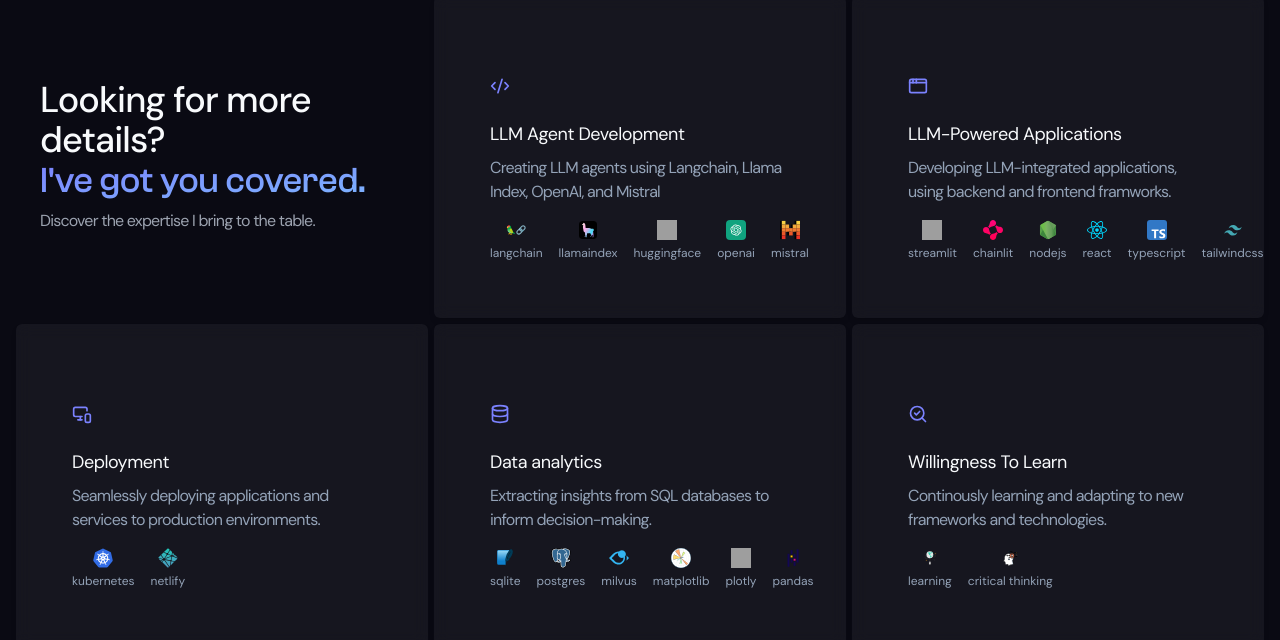
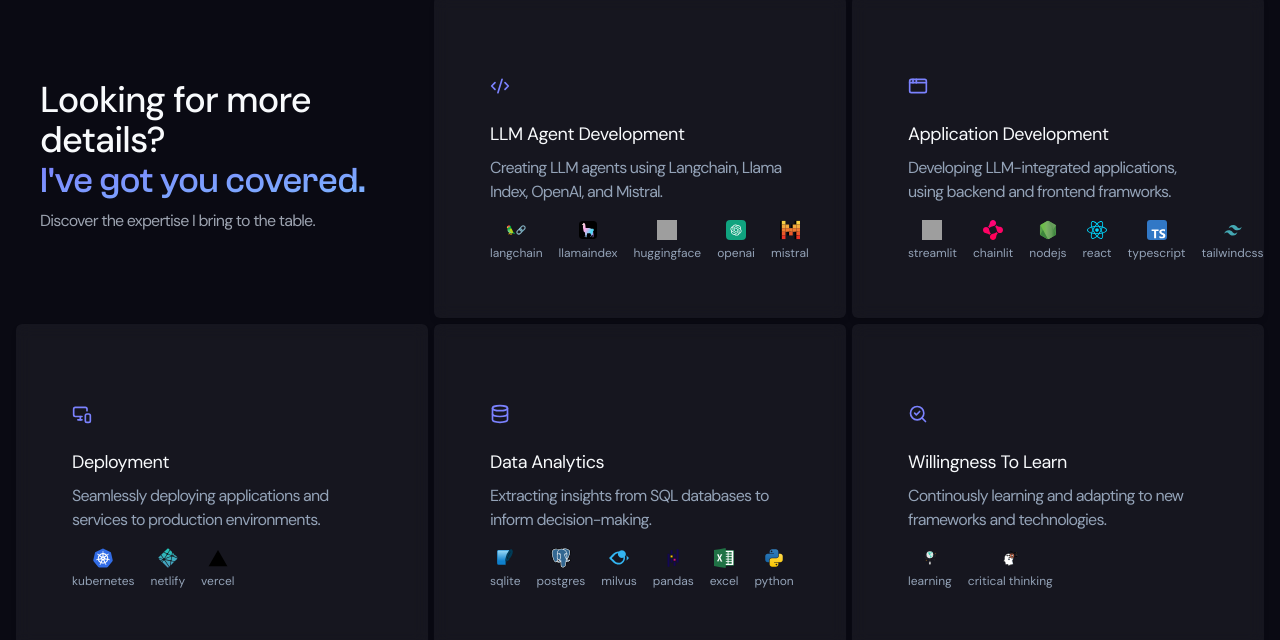
Before and after one commit to ericledevhub/developer-portfolio, a Next.js app: page / in a window 1280 px wide. Shown: the part 4300-4940 px from the top of the page. Built offline with nearby package versions, Linux system fonts and the light colour scheme; grey boxes are pictures that could not be loaded.

Commit message:
Fixed header typos and replaced some skills in data analytics

```diff
--- a/src/components/Expertise.tsx
+++ b/src/components/Expertise.tsx
@@ -13,7 +13,7 @@ const expertise = [
   {
     headericon: Code2,
     service: "LLM Agent Development",
-    description: "Creating LLM agents using Langchain, Llama Index, OpenAI, and Mistral",
+    description: "Creating LLM agents using Langchain, Llama Index, OpenAI, and Mistral.",
     visualicons: [
         "/assets/graphics/langchain.svg",
         "/assets/graphics/llamaindex.svg",
@@ -31,7 +31,7 @@ const expertise = [
   },
   {
     headericon: AppWindow,
-    service: "LLM-Powered Applications",
+    service: "Application Development",
     description:
       "Developing LLM-integrated applications, using backend and frontend framworks.",
     visualicons: [
@@ -59,32 +59,34 @@ const expertise = [
     visualicons: [
         "/assets/graphics/kubernetes.svg",
         "/assets/graphics/netlify.svg",
+        "/assets/graphics/vercel.svg",
     ],
     visualiconstext: [
         "kubernetes",
         "netlify",
+        "vercel",
     ],
   },
   {
     headericon: Database,
-    service: "Data analytics",
+    service: "Data Analytics",
     description:
       "Extracting insights from SQL databases to inform decision-making.",
     visualicons: [
         "/assets/graphics/sqlite.svg",
         "/assets/graphics/postgres.svg",
         "/assets/graphics/milvus.svg",
-        "/assets/graphics/matplotlib.svg",
-        "/assets/graphics/plotly.svg",
         "/assets/graphics/pandas.svg",
+        "/assets/graphics/excel.svg",
+        "/assets/graphics/python.svg",
     ],
     visualiconstext: [
         "sqlite",
         "postgres",
         "milvus",
-        "matplotlib",
-        "plotly",
         "pandas",
+        "excel",
+        "python",
     ],
   },
   {
```
Also changed, not shown: public/assets/graphics/excel.svg (added), public/assets/graphics/vercel.svg (added).
